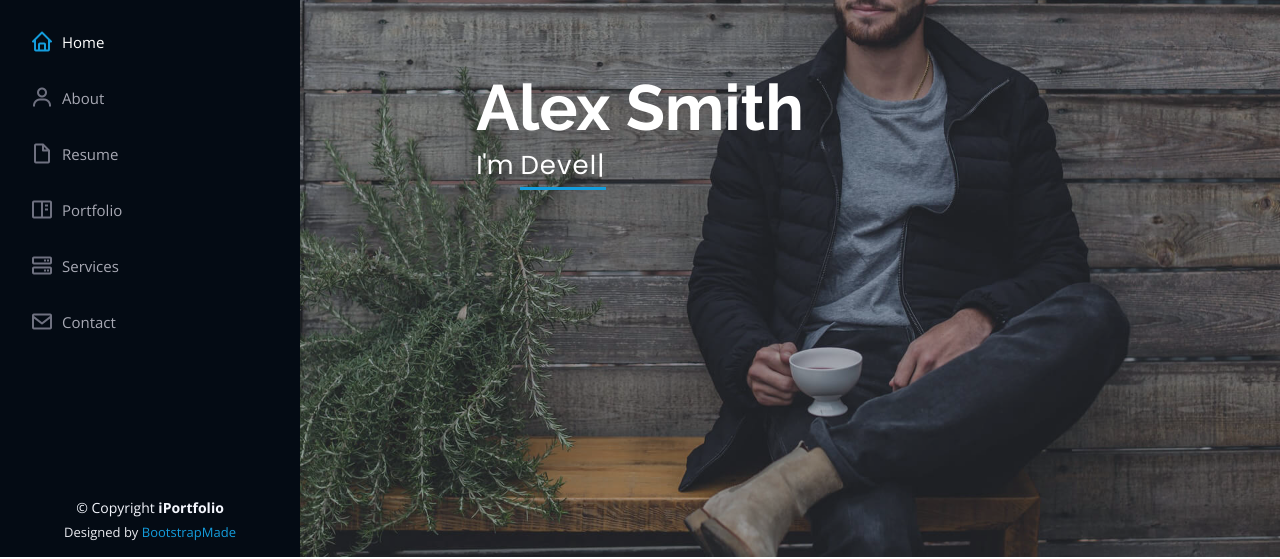
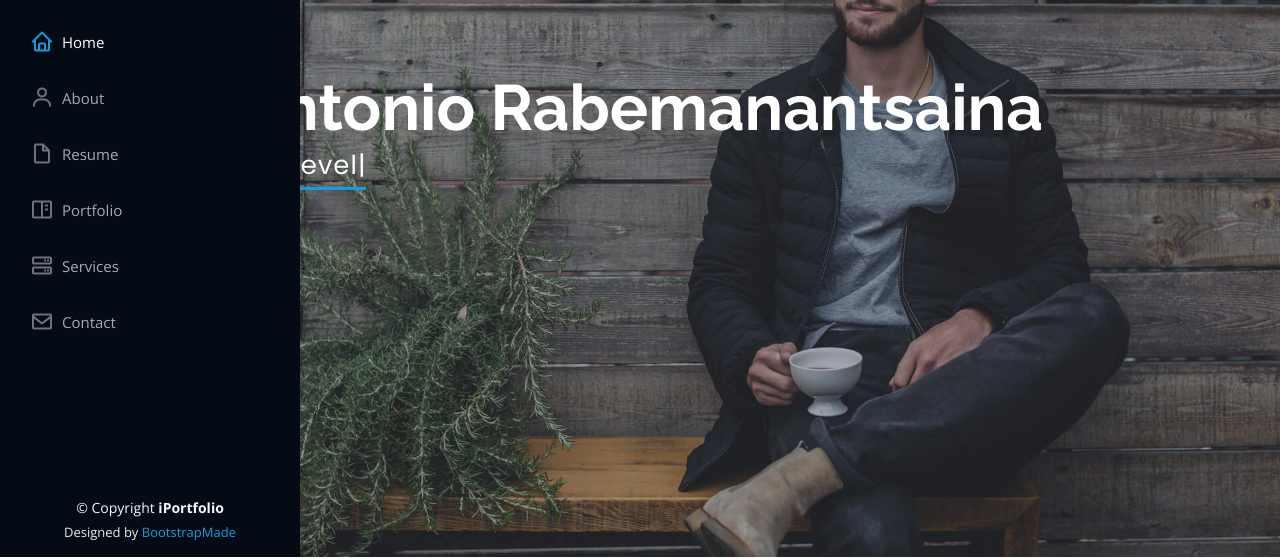
Before and after one commit to rabemanantsaina21github/rabemanantsaina21github.github.io, a plain HTML site: page index.html in a window 1280 px wide. Shown: the part 243-802 px from the top of the page. Drawn offline with nearby package versions, Linux system fonts and the light colour scheme.

Commit message:
Update index.html

```diff
--- a/index.html
+++ b/index.html
@@ -5,9 +5,9 @@
   <meta charset="utf-8">
   <meta content="width=device-width, initial-scale=1.0" name="viewport">
 
-  <title>iPortfolio Bootstrap Template - Index</title>
-  <meta content="" name="description">
-  <meta content="" name="keywords">
+  <title>Antonio Rabemanantsaina</title>
+  <meta content="Antonio Rabemanantsaina" name="description">
+  <meta content="Antonio Rabemanantsaina" name="keywords">
 
   <!-- Favicons -->
   <link href="assets/img/favicon.png" rel="icon">
@@ -72,7 +72,7 @@
   <!-- ======= Hero Section ======= -->
   <section id="hero" class="d-flex flex-column justify-content-center align-items-center">
     <div class="hero-container" data-aos="fade-in">
-      <h1>Alex Smith</h1>
+      <h1>Antonio Rabemanantsaina</h1>
       <p>I'm <span class="typed" data-typed-items="Designer, Developer, Freelancer, Photographer"></span></p>
     </div>
   </section><!-- End Hero -->
```
